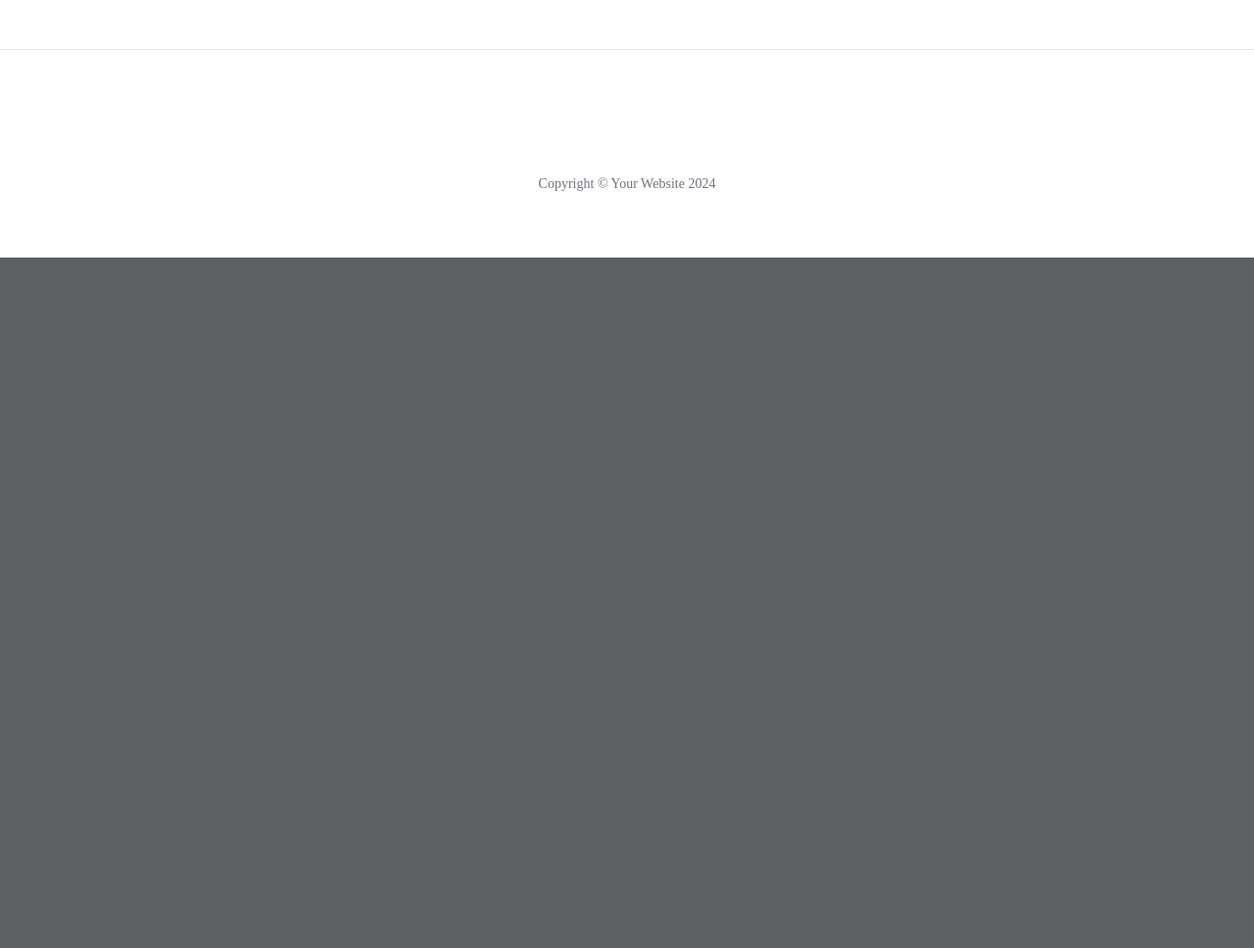
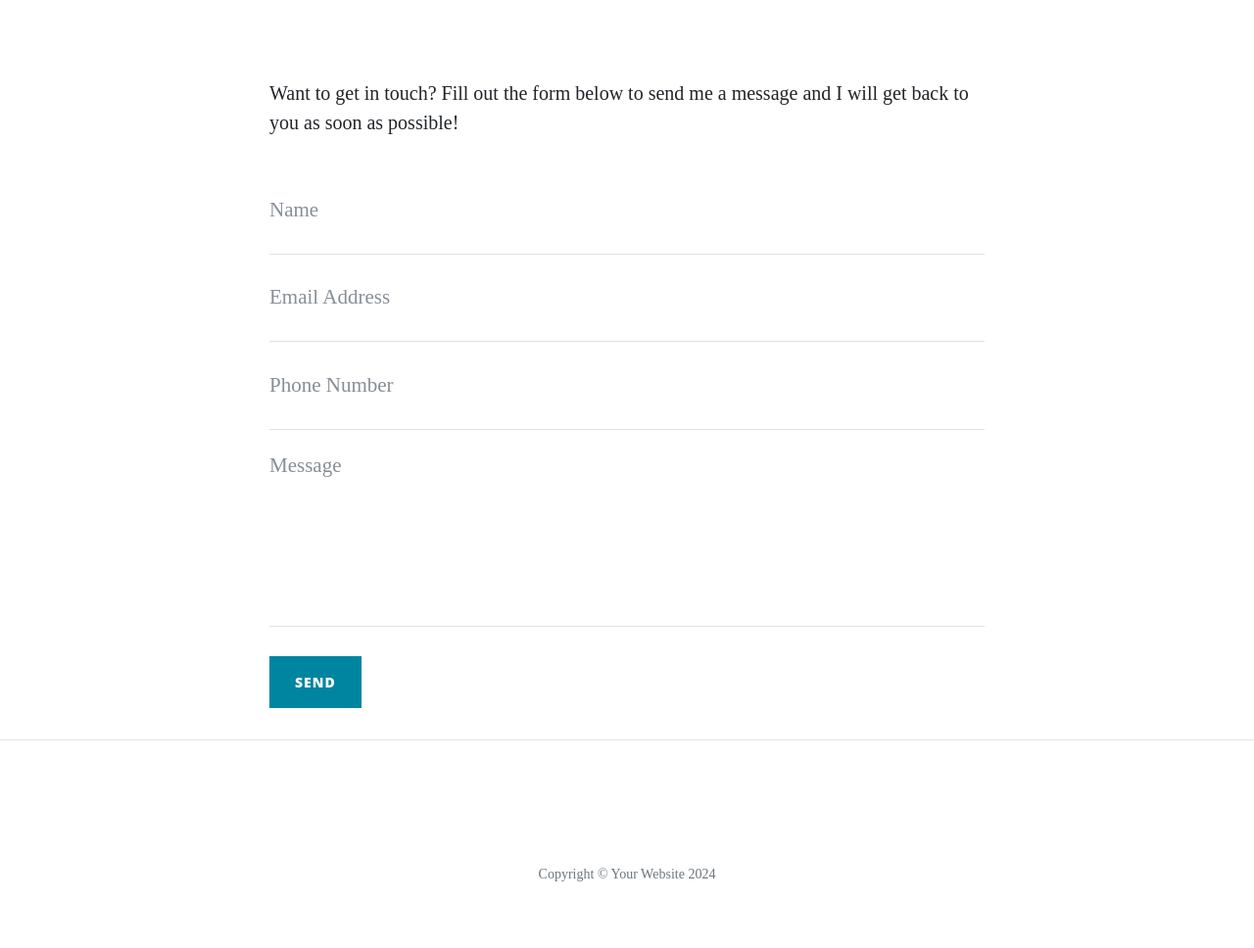
Before and after one commit to MartsyniukOlena/flask-tutorials, a Python web app: template templates/contact.html in a window 1280 px wide. Shown: the part 628-1596 px from the top of the page at 98% size. Before the commit the page ends 891 px from the top, so only its background shows below. Run offline with Jinja, Linux system fonts and the light colour scheme; the template is opened without the code that fills it, so the values that code supplies are empty; some libraries are stand-ins or nearby versions.

Commit message:
advanced routing, create form and retrieve information

```diff
--- a/templates/about.html
+++ b/templates/about.html
@@ -19,7 +19,7 @@
             {% if loop.index % 2 != 0 %}
 
                 <div class="col-md-7">
-                    <h3>{{ loop.index }}. {{ member.name }}</h3>
+                    <h3><a href="about/{{  member.url  }}">{{ loop.index }}. {{ member.name }}</a></h3>
                     <p>{{ member.description }}</p>
                 </div>
                 <div class="col-md-5">
@@ -32,7 +32,7 @@
                     <img src="{{ member.image_source }}" alt="" class="featurette-image image-responsive">
                 </div>
                 <div class="col-md-7">
-                    <h3>{{ loop.index }}. {{ member.name }}</h3>
+                    <h3><a href="about/{{  member.url  }}">{{ loop.index }}. {{ member.name }}</a></h3>
                     <p>{{ member.description }}</p>
                 </div>
 
--- a/templates/contact.html
+++ b/templates/contact.html
@@ -1,4 +1,62 @@
 {% extends "base.html" %}
 {% block content %}
     <h2>{{ page_title }}</h2>
+
+        <div class="row">
+            <div class="col-lg-8 col-md-10 mx-auto">
+
+                {%  with messages = get_flashed_messages()  %}
+                    {%  if messages  %}
+                        <ul class="flashes">
+                            {%  for message in messages  %}
+                                <li>{{ message  }}</li>
+                            {%  endfor  %}
+                        </ul>
+                    {%  endif %}
+                {% endwith %}
+
+                <p>Want to get in touch? Fill out the form below to send me a message and I will get back to you as soon as
+                    possible!</p>
+                <form method="POST" name="sentMessage" id="contactForm" novalidate>
+                    <div class="control-group">
+                        <div class="form-group floating-label-form-group controls">
+                            <label>Name</label>
+                            <input type="text" class="form-control" placeholder="Name" name="name" id="name" required
+                                data-validation-required-message="Please enter your name.">
+                            <p class="help-block text-danger"></p>
+                        </div>
+                    </div>
+                    <div class="control-group">
+                        <div class="form-group floating-label-form-group controls">
+                            <label>Email Address</label>
+                            <input type="email" class="form-control" placeholder="Email Address" name="email" id="email" required
+                                data-validation-required-message="Please enter your email address.">
+                            <p class="help-block text-danger"></p>
+                        </div>
+                    </div>
+                    <div class="control-group">
+                        <div class="form-group col-xs-12 floating-label-form-group controls">
+                            <label>Phone Number</label>
+                            <input type="tel" class="form-control" placeholder="Phone Number" name="phone" id="phone" required
+                                data-validation-required-message="Please enter your phone number.">
+                            <p class="help-block text-danger"></p>
+                        </div>
+                    </div>
+                    <div class="control-group">
+                        <div class="form-group floating-label-form-group controls">
+                            <label>Message</label>
+                            <textarea rows="5" class="form-control" placeholder="Message" name="message" id="message" required
+                                data-validation-required-message="Please enter a message."></textarea>
+                            <p class="help-block text-danger"></p>
+                        </div>
+                    </div>
+                    <br>
+                    <div id="success"></div>
+                    <div class="form-group">
+                        <button type="submit" class="btn btn-primary" id="sendMessageButton">Send</button>
+                    </div>
+                </form>
+            </div>
+        </div>
+
 {% endblock %}
```
Also changed, not shown: data/company.json (+26 -13 lines), run.py (+18 -3 lines), templates/member.html (added, +15 -0 lines).
